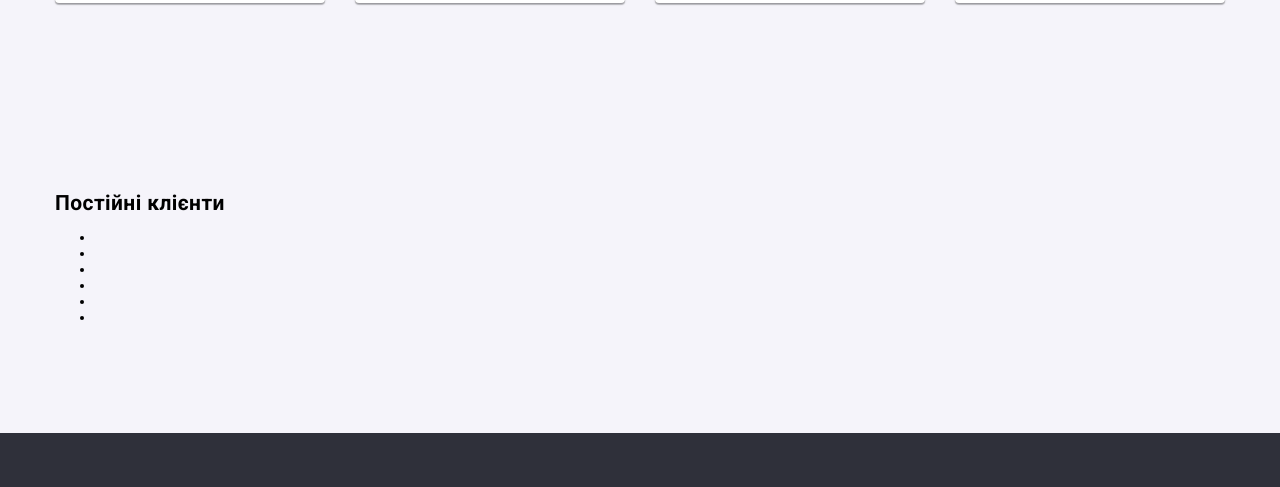
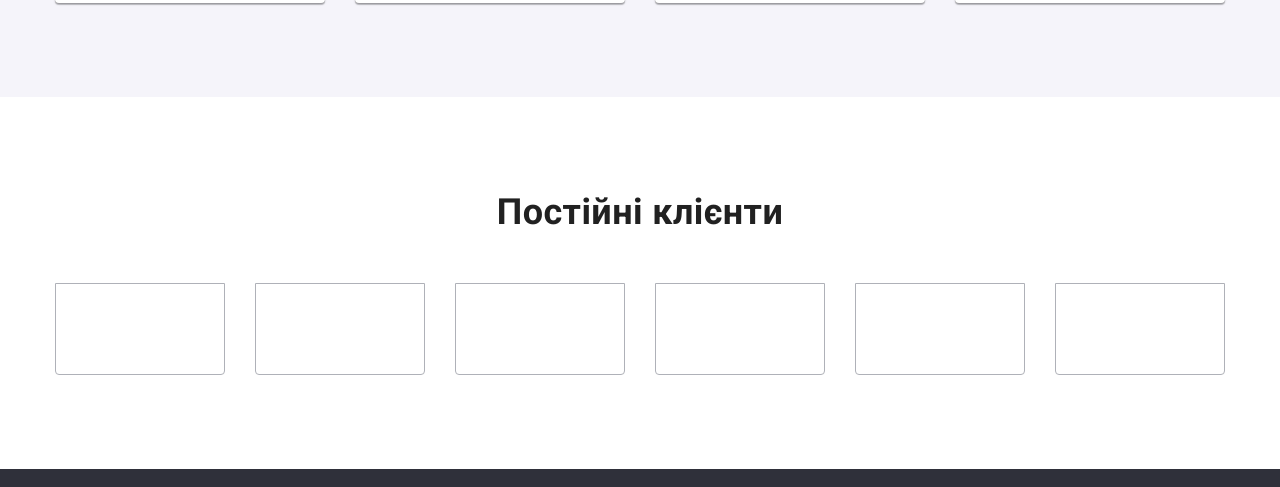
Before and after one commit to SneydzeR/-goit-markup-hw-04-f, a plain HTML site: page index.html in a window 1280 px wide. Shown: the part 2148-2635 px from the top of the page. Drawn offline with nearby package versions, Linux system fonts and the light colour scheme.

Commit message:
Створює місце для свг

```diff
--- a/css/styles.css
+++ b/css/styles.css
@@ -295,7 +295,6 @@ h1,h2,h3 { margin: 0px;
     padding: 0px;
     list-style: none;
 }
-
 .working-list {
     color: var(--title-text-color);
     font-weight: 700;
@@ -346,9 +345,39 @@ h1,h2,h3 { margin: 0px;
 
 /*Newfolder*/
 .newfolder {
-    background-color: var(--fon-button-color);
+    background-color: var(--primary-white-color);
     padding-top: 94px;
     padding-bottom: 94px;
+}
+.folder-list {
+    color: var(--title-text-color);
+    font-weight: 700;
+    font-size: 36px;
+    line-height: 1.17;
+    text-align: center;
+    margin-top: 0px;
+    margin-bottom: 50px;
+}
+.customers-list {
+    display: flex;
+    margin: 0px;
+    padding: 0px;
+    list-style: none;
+}
+.fixt {
+    background: var(--primary-white-color) ;
+    border-radius: 0px 0px 4px 4px;
+
+    width: 170px;
+    height: 92px;
+    text-align: center;
+    border: 1px solid rgba(175, 177, 184, 1);
+}
+.fixt {
+    margin-right: 0px;
+}
+.fixt:not(:last-child) {
+    margin-right: 30px;
 }
 
 
```
